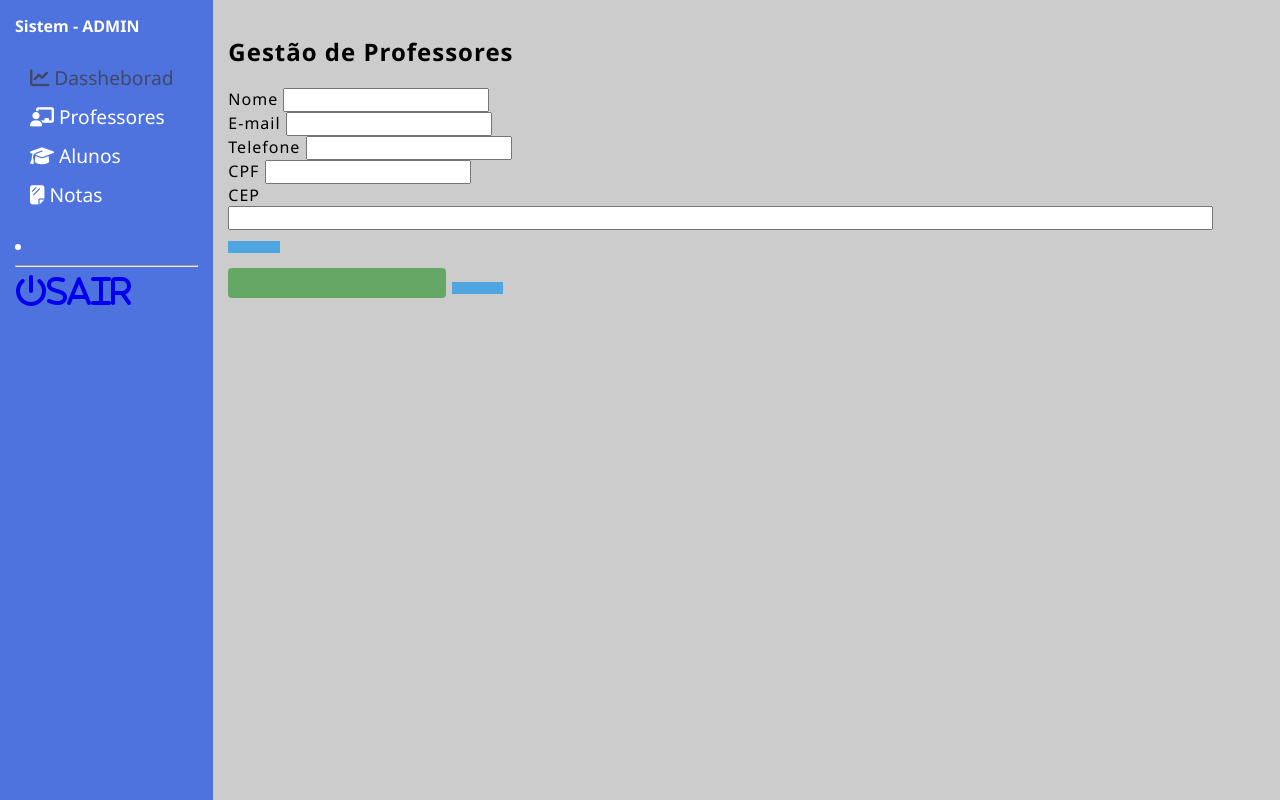
After one commit to angelomarcio40/sistema_escola, a PHP site: page /admin/professores.php in a window 1280 px wide. The commit adds this page. Run offline with PHP 8.4, Linux system fonts and the light colour scheme; some libraries are stand-ins or nearby versions.

Commit message:
admin iniciado

```diff
--- a/admin/assets/css/style-admin.css
+++ b/admin/assets/css/style-admin.css
@@ -24,6 +24,7 @@ body{
     background-color: #cccccc;
     overflow-y: scroll;
     padding: 15px;
+    letter-spacing: 1px;
 }
 
 nav ul{
@@ -41,8 +42,65 @@ nav ul li a{
     font-size:  1.2rem;
 }
 
+nav ul li a:hover{
+    color: #3a3939b9;
+}
+
 .admin-logo{
     font-size: 1.4rm;
     color: #FFF;
     font-weight: bold;
 }
+
+.admin-logout{
+    color: #FFF;
+    font-size: 1.0rem;
+
+}
+
+.admin-logout i{
+    cursor: pointer;
+}
+
+.admin-logout i:hover{
+    color: #3a3939b9;
+}
+
+.menu-ativo{
+    color: #3a3939b9;
+
+}
+
+.grid-professores{
+    display: grid;
+    grid-template-columns: repeat(2,1fr);
+    gap: 10px;
+}
+
+.grid-professores input{
+    width: 100%;
+    padding: 6px 10px;
+    border-radius: 4px;
+    border: none;
+}
+
+.btn-cadastrar{
+    padding: 6px 10px;
+    background-color: rgb(101, 168, 101);
+    border: none;
+    border-radius: 4px;
+    margin-top: 15px;
+    cursor: pointer;
+}
+
+.input-cep{
+    width: 95% !important;
+}
+
+.btn-cep{
+    width: 5% !important;
+    padding: 6px 10px;
+    background-color: #4ea5df;
+    border: none;
+    cursor: pointer;
+}
--- /dev/null
+++ b/admin/assets/js/admin.js
@@ -0,0 +1,3 @@
+const consultaCEP=()=>{}
+
+const  addProfessor = () => {}
--- /dev/null
+++ b/admin/professores.php
@@ -0,0 +1,92 @@
+<?php
+  // controle de sessão
+  // iniciando a sessão
+  session_start();
+  // se a var sessão email não estiver setada o usuario sera redirecionado para o login
+  // somente é permitido acesso a essa página se a sessão foi iniciade
+  // apenas o usuario que fes login corretamente podera acessar
+
+  if(!isset($_SESSION['email'])){
+    header('Locatin: ../');
+  }
+?>
+
+<!DOCTYPE html>
+<html lang="pt-br">
+  <head>
+    <meta charset="UTF-8" />
+    <meta http-equiv="X esta pagina-UA-Compatible" cont ent="IE=edge" />
+    <meta name="viewport" content="width=device-width, initial-scale=1.0" />
+    <title>Admin Sistema Escola</title>
+    <link rel="stylesheet" href="assets/css/style-admin.css" />
+  </head>
+  <body>
+    <div class="container">
+      <aside class="admin-menu">
+        <di class="admin-logo">Sistem - ADMIN</di>
+        <nav>
+          <ul><li>
+              <a href="index.php"class="menu-ativo"><i class="fa-solid fa-chart-line"></i> Dassheborad</a>
+            </li>
+            <li>
+              <a href="professores.php"><i class="fa-solid fa-chalkboard-user"></i> Professores</a>
+            </li>
+            <li>
+              <a href="alunos.php"><i class="fa-solid fa-graduation-cap"></i> Alunos</a>
+            </li>
+            <li>
+              <a href="alunos.php"><i class="fa-solid fa-sheet-plastic"></i> Notas</a>
+            </li>
+          </ul>
+        </nav>
+        <div class="admin-logout">
+            <li>
+            <hr>
+          <a href="../backend/logpout.php">
+            <i class="fa-solid fa-power-off fa-2x">Sair</i>
+        </li>
+          </a>
+        </div>
+      </aside>
+      <!-- aqui será o conteúdo da página -->
+      <main class="admin-corpo">
+      <h2>Gestão de Professores</h2>
+      <div class="div-professores">
+        <form id="form-professores">
+            <div>
+                <label for="nome">Nome</label>
+                <input type="text" name="nome" id="enome">
+            </div>
+            <div>
+                <label for="email">E-mail</label>
+                <input type="text" name="email" id="email">
+            </div>
+            <div>
+                <label for="telefone">Telefone</label>
+                <input type="text" name="telefone" id="telefone">
+            </div>
+            <div>
+                <label for="cpf">CPF</label>
+                <input type="text" name="cpf" id="cpf">
+            </div>
+            <div>
+                <label for="cep">CEP</label>
+                <div>
+                <input class="input-cep" type="text" name="cep" id="cep">
+                <button class="btn-cep" type="button" onclick="consultaCEP()"><i class="fa-thin fa-magnifying-glass"></i></button>
+                </div>
+            </div>
+            <div>
+                <input class="btn-cadastrar" type="text" name="cep" id="cep">
+                <button class="btn-cep" type="button" onclick="consultaCEP()"><i class="fa-thin fa-magnifying-glass"></i></button>
+                </div>
+        </form>
+      </div>
+      </main>
+    </div>
+
+    <script
+      src="https://kit.fontawesome.com/e3f1426157.js" crossorigin="anonymous"></script>
+    <script src="assets/js/script-admin.js"></script>
+  </body>
+</html>
```
Also changed, not shown: admin/gestao_professores.php (added, +113 -0 lines), admin/index.html (deleted, +0 -36 lines), admin/index.php (added, +61 -0 lines), backend/logpout.php (added, +11 -0 lines), admin/assets/js/script-admin.js (deleted).
